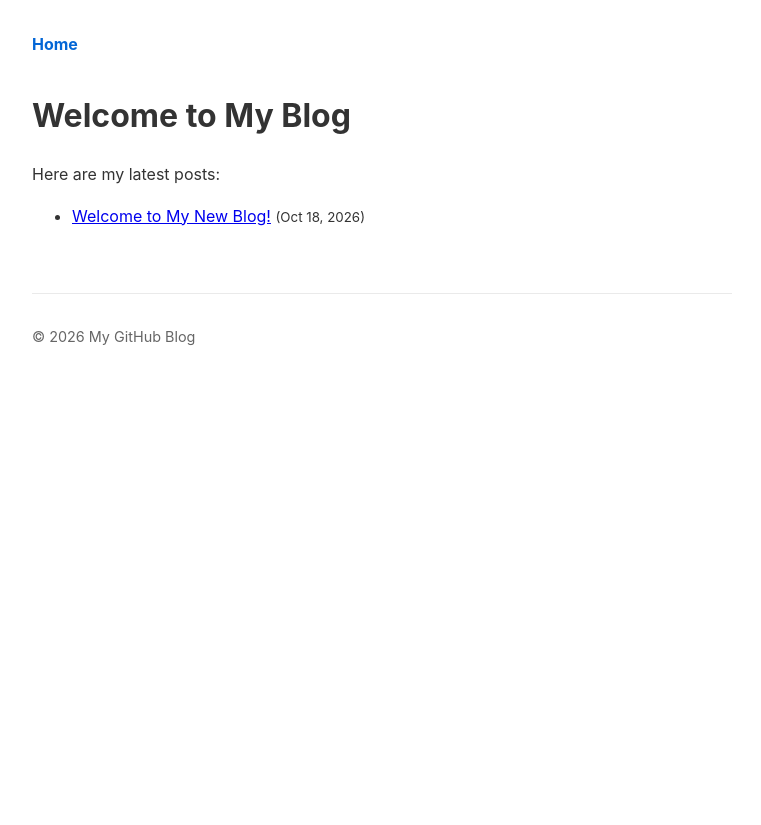
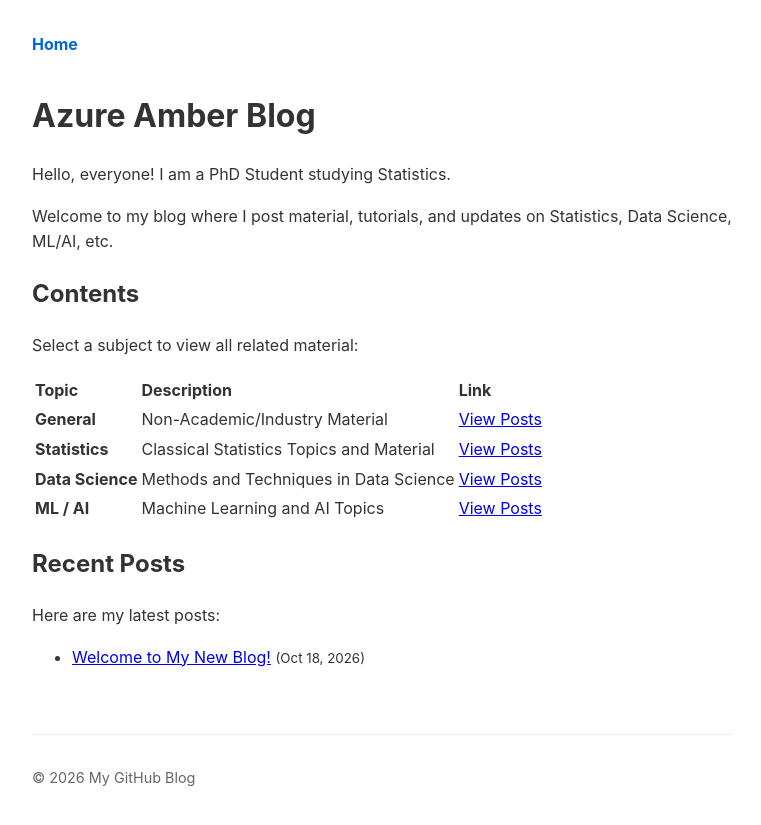
Before and after one commit to AzureAmberZ/AzureAmberZ.github.io, a Jekyll site: the page built from index.md, in a window 1280 px wide. Shown: the top 825 px of the page, without its empty margins (258-1019 px from the left). Built offline with Jekyll 4.4.1, drawn with Linux system fonts in a browser that asks for light colours.

Commit message:
added topics

```diff
--- a/index.md
+++ b/index.md
@@ -3,7 +3,29 @@ layout: default
 title: Home
 ---
 
-# Welcome to My Blog
+# Azure Amber Blog
+
+Hello, everyone!
+I am a PhD Student studying Statistics.
+
+Welcome to my blog where I post material, tutorials, and updates on Statistics, Data Science, ML/AI, etc.
+
+
+
+## Contents
+
+Select a subject to view all related material:
+
+| Topic | Description | Link |
+| :--- | :--- | :--- |
+| **General** | Non-Academic/Industry Material | [View Posts](/topics/general/) |
+| **Statistics** | Classical Statistics Topics and Material | [View Posts](/topics/statistics/) |
+| **Data Science** | Methods and Techniques in Data Science | [View Posts](/topics/datascience/) |
+| **ML / AI** | Machine Learning and AI Topics | [View Posts](/topics/mlai/) |
+
+
+
+## Recent Posts
 
 Here are my latest posts:
 
```
Also changed, not shown: _posts/2026-10-18-welcome-to-my-blog.md (+8 -1 lines), topics/datascience.md (added, +17 -0 lines), topics/general.md (added, +17 -0 lines), topics/mlai.md (added, +17 -0 lines), topics/statistics.md (added, +17 -0 lines).
